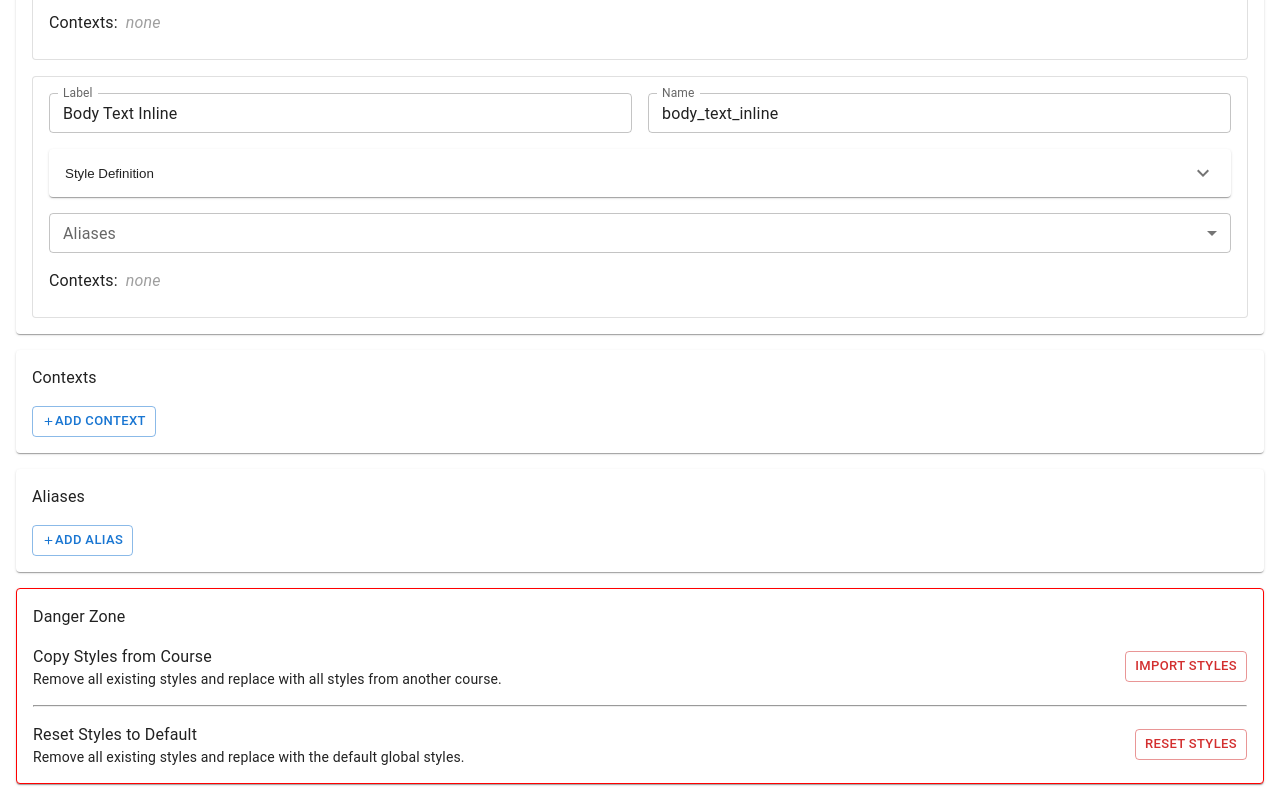
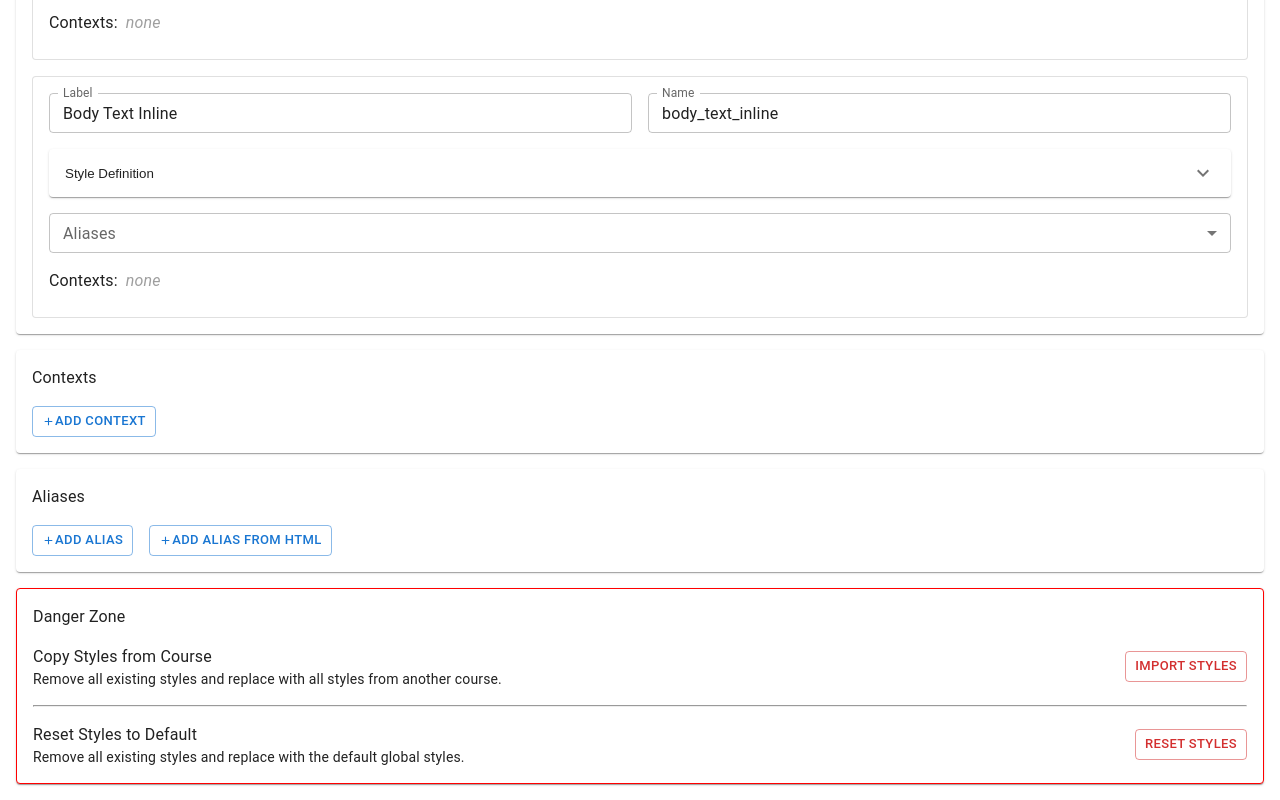
Before and after one commit to SavvasGadgets/modstyles, a React (Create React App) app: page / in a window 1280 px wide. Shown: the part 2060-2860 px from the top of the page. Built offline with nearby package versions, Linux system fonts and the light colour scheme.

Commit message:
added alias import

```diff
--- a/src/App.js
+++ b/src/App.js
@@ -516,6 +516,10 @@ const AliasEntries = ({ aliases, onChange, allClasses, allContexts }) => {
     onChange(newAliases)
   }
 
+  const handleAddAliasesFromHTML = () => {
+    console.log('open the asset manager to select an HTML file to parse for aliases')
+  }
+
   return (
     <Grid container spacing={2} direction="column">
       <Typography>Aliases</Typography>
@@ -532,9 +536,14 @@ const AliasEntries = ({ aliases, onChange, allClasses, allContexts }) => {
         </Grid>
       ))}
       <Grid size={{xs: 12}}>
-        <Button size="small" variant="outlined" onClick={handleAddAlias}>
-          <AddIcon fontSize='inherit' /> Add Alias
-        </Button>
+        <Stack direction="row" spacing={2}>
+          <Button size="small" variant="outlined" onClick={handleAddAlias}>
+            <AddIcon fontSize='inherit' /> Add Alias
+          </Button>
+          <Button size="small" variant="outlined" onClick={handleAddAliasesFromHTML}>
+            <AddIcon fontSize='inherit' /> Add Alias from HTML
+          </Button>
+        </Stack>
       </Grid>
     </Grid>
   )
```
